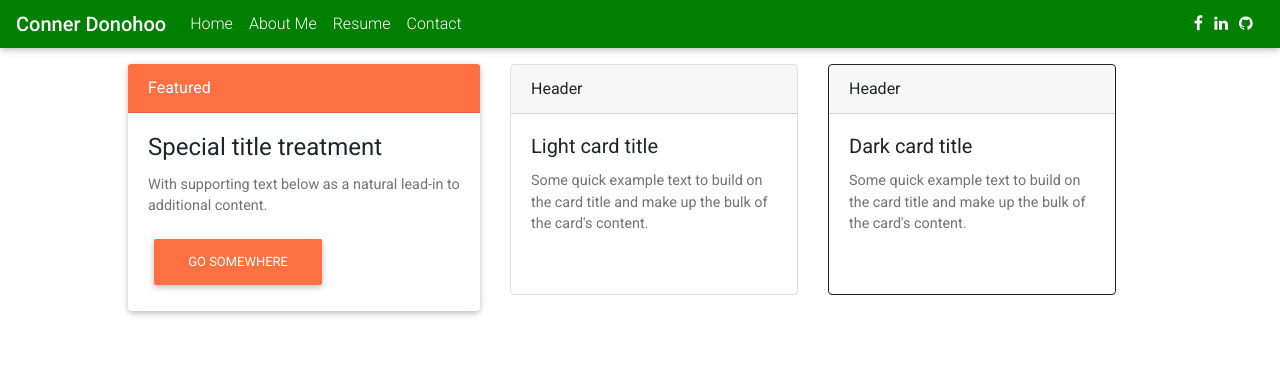
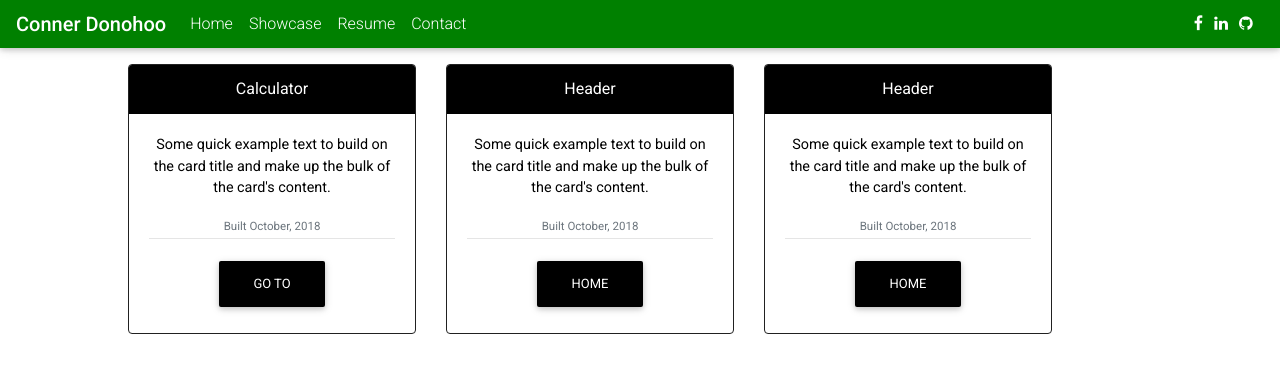
Before and after one commit to Donohoo13/ProfileV2, a React (Create React App) app: page /showcase in a window 1280 px wide. Shown: the top 372 px of the page. Built offline with nearby package versions, Linux system fonts and the light colour scheme.

Commit message:
added pdf, showcase, calculator and tinkering with pages

```diff
--- a/package.json
+++ b/package.json
@@ -5,8 +5,10 @@
   "dependencies": {
     "mathjs": "^5.2.3",
     "mdbreact": "^4.8.2",
+    "pdfjs-dist": "^2.0.943",
     "react": "^16.6.0",
     "react-dom": "^16.6.0",
+    "react-pdf": "^3.0.5",
     "react-router-dom": "^4.3.1",
     "react-scripts": "2.1.0"
   },
--- a/public/index.html
+++ b/public/index.html
@@ -10,6 +10,7 @@
       homescreen on Android. See https://developers.google.com/web/fundamentals/web-app-manifest/
     -->
     <link rel="manifest" href="%PUBLIC_URL%/manifest.json">
+    <!-- <link className="resume" href="Resume.pdf"> -->
     <!--
       Notice the use of %PUBLIC_URL% in the tags above.
       It will be replaced with the URL of the `public` folder during the build.
--- a/src/Components/CSS/Contact.css
+++ b/src/Components/CSS/Contact.css
@@ -1,6 +1,6 @@
 .contactCard {
     margin: auto;
-    border: solid green;
+    border: solid black;
     width: 60%;
     height: 40%;
     text-align: center;
@@ -17,7 +17,7 @@
 }
 
 #contactSubmit {
-    background-color: green;
+    background-color: black;
     color: white;
     width: 75%;
     margin: auto;
--- /dev/null
+++ b/src/Components/CSS/Resume.css
@@ -0,0 +1,3 @@
+.resume {
+    height: 24em;
+}
--- /dev/null
+++ b/src/Components/CSS/Showcase.css
@@ -0,0 +1,17 @@
+.showcaseCard {
+    text-align: center;
+    margin: auto;
+}
+
+.cardHeader {
+    background-color: black;
+    color: white;
+}
+
+.buildDate {
+    margin-bottom: -1em;
+}
+
+.cardInfo {
+    text-decoration: black;
+}
--- a/src/Components/Contact.js
+++ b/src/Components/Contact.js
@@ -36,9 +36,9 @@ class Contact extends Component {
           <hr />
           <Container>
         {/* <Row> */}
-            <Button id="contactButton" block size="md" color="red" onClick={this.toggle}>Contact Me</Button>
+            <Button id="contactButton" block size="md" color="black" onClick={this.toggle}>Contact Me</Button>
             <Modal isOpen={this.state.modal} toggle={this.toggle} className="cascading-modal">
-              <div className="modal-header red white-text">
+              <div className="modal-header green white-text">
                 <h4 className="title">
                   <Fa className="fa fa-pencil" /> Contact form</h4>
                 <button type="button" className="close" onClick={this.toggle}>
@@ -52,7 +52,7 @@ class Contact extends Component {
                 <Input size="sm" label="Subject" name="_subject" icon="tag" group type="text" validate error="wrong" success="right"/>
                 {/* <Input className="contactIcon" size="sm" type="textarea" rows="2" label="Your Message" icon="pencil" required/> */}
                 {/* <input type="hidden" name="_next" value="https://site.io/thanks.html" /> */}
-                <Input id="contactSubmit" type="submit" value="Send" onClick={this.toggle}/>
+                <Button color="black" id="contactSubmit" type="submit" onClick={this.toggle}>Send Message</Button>
               </form>
               </ModalBody>
             </Modal>
--- /dev/null
+++ b/src/Components/Resume.js
@@ -0,0 +1,13 @@
+import React, { Component } from 'react';
+import './CSS/Resume.css';
+
+export default class Resume extends Component {
+    render() {
+
+        return(
+<div className="embed-responsive embed-responsive-16by9 resume">
+  <iframe className="embed-responsive-item" title="pdfFile" src="Resume.pdf" allowfullscreen></iframe>
+</div>
+        )
+    }
+};
--- a/src/Components/Showcase.js
+++ b/src/Components/Showcase.js
@@ -1,5 +1,7 @@
 import React, { Component } from 'react';
-import { CardGroup, Card, CardHeader, CardBody, CardTitle, CardText, Button } from 'mdbreact';
+import { CardGroup, Card, CardHeader, CardBody, CardText, Button } from 'mdbreact';
+import { Link } from 'react-router-dom';
+import './CSS/Showcase.css'
 
 export default class Showcase extends Component {
   render() {
@@ -7,26 +9,28 @@ export default class Showcase extends Component {
     return(
       <div>
         <CardGroup deck>
-        <Card style={{width: '22rem'}}>
-  <CardHeader color="deep-orange lighten-1">Featured</CardHeader>
+        <Card border="dark" className="mb-3 showcaseCard" style={{maxWidth: '18rem'}}>
+  <CardHeader className="cardHeader">Calculator</CardHeader>
   <CardBody>
-    <CardTitle>Special title treatment</CardTitle>
-    <CardText>With supporting text below as a natural lead-in to additional content.</CardText>
-    <Button color="deep-orange">go somewhere</Button>
+    <CardText style={{color: 'black'}}>Some quick example text to build on the card title and make up the bulk of the card's content.</CardText>
+    <CardText small muted className="buildDate">Built October, 2018</CardText><hr/>
+    <Link to="/calculator"><Button color="black">Go To</Button></Link>
   </CardBody>
 </Card>
-<Card border="light" className="mb-3" style={{maxWidth: '18rem'}}>
-  <CardHeader>Header</CardHeader>
+<Card border="dark" className="mb-3 showcaseCard" style={{maxWidth: '18rem'}}>
+  <CardHeader className="cardHeader">Header</CardHeader>
   <CardBody>
-    <CardTitle tag="h5">Light card title</CardTitle>
-    <CardText>Some quick example text to build on the card title and make up the bulk of the card's content.</CardText>
+  <CardText style={{color: 'black'}}>Some quick example text to build on the card title and make up the bulk of the card's content.</CardText>
+    <CardText small muted className="buildDate">Built October, 2018</CardText><hr/>
+    <Link to="/"><Button color="black">Home</Button></Link>
   </CardBody>
 </Card>
-<Card border="dark" className="mb-3" style={{maxWidth: '18rem'}}>
-  <CardHeader>Header</CardHeader>
-  <CardBody className="text-dark">
-    <CardTitle tag="h5">Dark card title</CardTitle>
-    <CardText>Some quick example text to build on the card title and make up the bulk of the card's content.</CardText>
+<Card border="dark" className="mb-3 showcaseCard" style={{maxWidth: '18rem'}}>
+  <CardHeader className="cardHeader">Header</CardHeader>
+  <CardBody>
+    <CardText style={{color: 'black'}}>Some quick example text to build on the card title and make up the bulk of the card's content.</CardText>
+    <CardText small muted className="buildDate">Built October, 2018</CardText><hr/>
+    <Link to="/"><Button color="black">Home</Button></Link>
   </CardBody>
 </Card>
 </CardGroup>
--- a/src/Components/ShowcaseComponents/Calculator/CSS/Calculator.css
+++ b/src/Components/ShowcaseComponents/Calculator/CSS/Calculator.css
@@ -1,18 +1,14 @@
-.Calculator {
-    display: flex;
-    justify-content: center;
-    align-items: center;
-    height: 300px;
-    width: 100%;
-    margin-top: 160px;
-}
-
 .calc-wrapper {
+    margin: auto;
     width: 300px;
-    height: 600px;
+    /* height: 600px; */
 }
 
 .row {
     display: flex;
     width: 100%;
 }
+
+.backTo{
+    margin-top: 3em;
+}
--- a/src/Components/ShowcaseComponents/Calculator/Calculator.js
+++ b/src/Components/ShowcaseComponents/Calculator/Calculator.js
@@ -4,6 +4,7 @@ import Input from './Input'
 import { ClearButton } from './ClearButton';
 import './CSS/Calculator.css';
 import * as math from 'mathjs';
+import { Link } from 'react-router-dom';
 
 
 class Calculator extends Component {
@@ -45,7 +46,7 @@ class Calculator extends Component {
 
   render() {
     return (
-      <div className="Calculator">
+    //   <div className="Calculator">
         <div className="calc-wrapper">
             <Input input={this.state.input}></Input>
         <div className="row">
@@ -75,8 +76,10 @@ class Calculator extends Component {
         <div className="row">
             <ClearButton handleClear={() => this.setState({input: ""})}>Clear</ClearButton>
         </div>
+        <div className="backTo">
+        <Link to ="/showcase"><button block>Back to Showcase</button></Link>
         </div>
-      </div>
+        </div>
     );
   }
 }
--- a/src/Navbar/Navbar.js
+++ b/src/Navbar/Navbar.js
@@ -1,5 +1,5 @@
 import React, { Component } from "react";
-// import { Link } from 'react-router-dom';
+// import { Router } from 'react-router-dom';
 
 import Routes from "../Routes/Routes";
 
@@ -37,10 +37,10 @@ render() {
                   <NavLink to="/">Home</NavLink>
               </NavItem>
               <NavItem>
-                  <NavLink to="/about">About Me</NavLink>
+                  <NavLink to="/showcase">Showcase</NavLink>
               </NavItem>
               <NavItem>
-                  <NavLink to="/showcase">Resume</NavLink>
+                  <NavLink to="/resume">Resume</NavLink>
               </NavItem>
               <NavItem>
                 <NavLink to="/contact">Contact</NavLink>
--- a/src/Routes/Routes.js
+++ b/src/Routes/Routes.js
@@ -5,6 +5,7 @@ import Home from '../Components/Home';
 import Contact from '../Components/Contact';
 import Showcase from '../Components/Showcase';
 import Calculator from '../Components/ShowcaseComponents/Calculator/Calculator';
+import Resume from '../Components/Resume';
 
 export default class Routes extends Component {
     render() {
@@ -15,6 +16,7 @@ export default class Routes extends Component {
                 <Route path="/contact" component={Contact} />
                 <Route path="/showcase" component={Showcase} />
                 <Route path="/calculator" component={Calculator} />
+                <Route path="/resume" component={Resume} />
             </Fragment>
         );
     }
```
Also changed, not shown: 2 other files (tests, documents, lock files or other folders).
